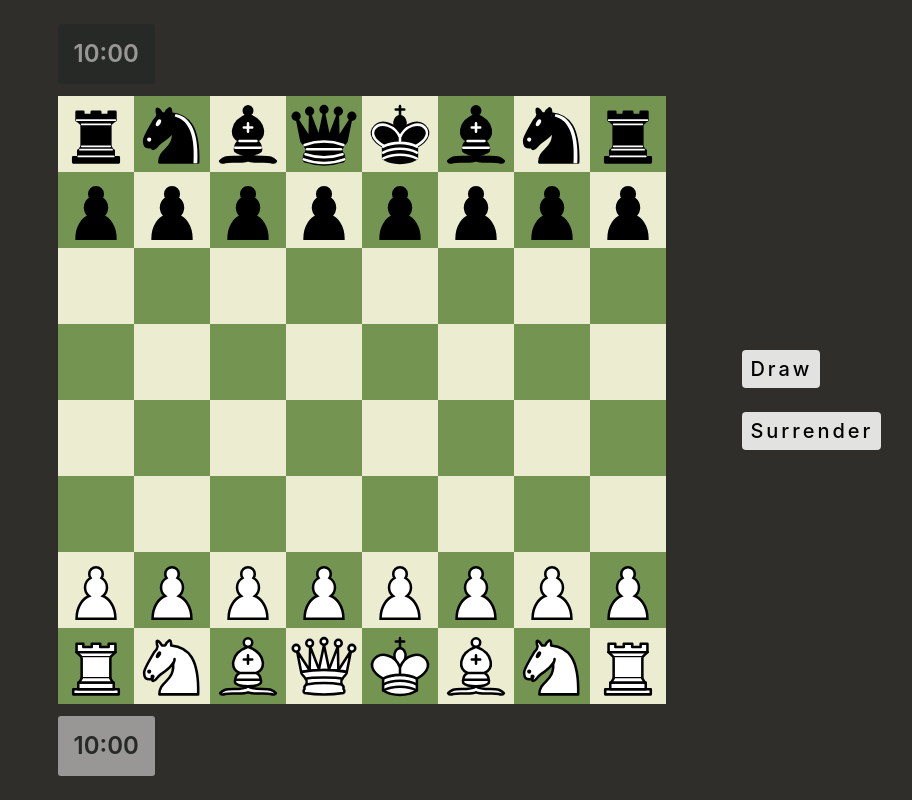
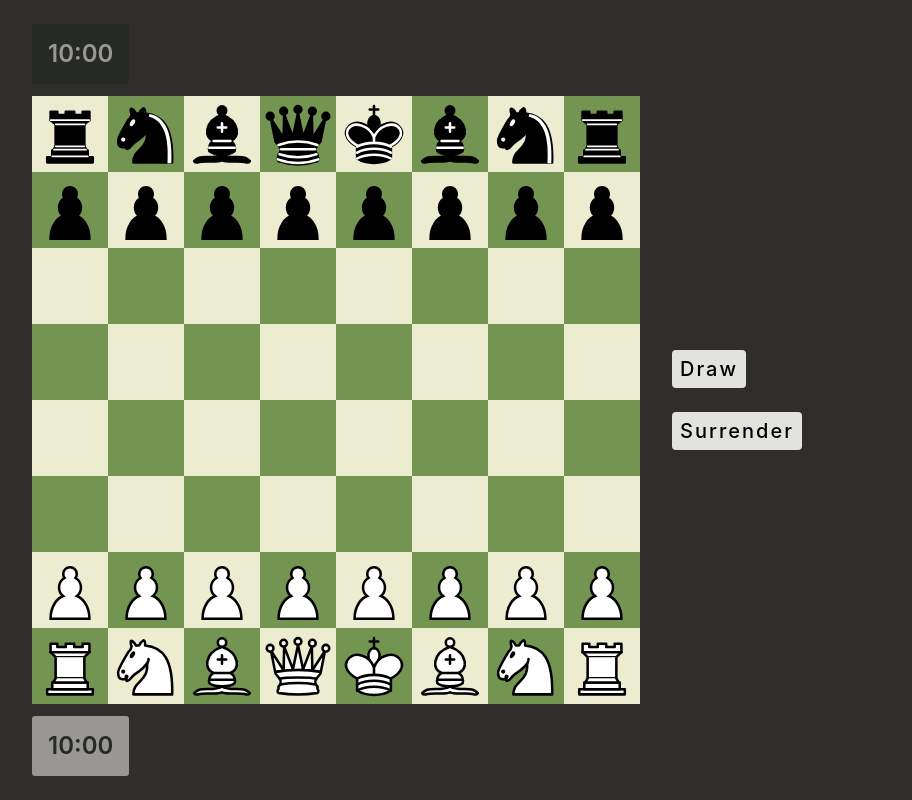
Before and after one commit to ivantelizhenko/chess, a React (Vite) app: page / in a window 1280 px wide. Shown: the whole page, without its empty margins (256-1168 px from the left). Built offline with nearby package versions, Linux system fonts and the light colour scheme.

Commit message:
small refactoring

```diff
--- a/src/components/Button.tsx
+++ /dev/null
@@ -1,8 +0,0 @@
-import styled from 'styled-components';
-
-const ButtonDefault = styled.button`
-  border: none;
-  background-color: transparent;
-`;
-
-export default ButtonDefault;
--- /dev/null
+++ b/src/components/Chess/Buttons.tsx
@@ -0,0 +1,47 @@
+import styled from 'styled-components';
+import DefaultButton from '../DefaultButton';
+
+function Buttons() {
+  return (
+    <Wrapper>
+      <ChessButton>
+        <span>Draw</span>
+      </ChessButton>
+      <ChessButton>
+        <span>Surrender</span>
+      </ChessButton>
+    </Wrapper>
+  );
+}
+
+const Wrapper = styled.div`
+  align-self: center;
+  display: grid;
+  row-gap: 24px;
+  grid-area: buttons;
+  justify-self: start;
+`;
+
+const ChessButton = styled(DefaultButton)`
+  background-color: var(--color-gray-100);
+  padding: 4px 8px;
+  display: flex;
+  gap: 12px;
+  border-radius: 4px;
+
+  font-size: 1.25rem;
+  letter-spacing: 2px;
+  font-weight: 500;
+
+  transition: background-color 0.2s;
+
+  &:hover {
+    text-decoration: underline;
+  }
+
+  &:active {
+    background-color: var(--color-gray-300);
+  }
+`;
+
+export default Buttons;
--- a/src/components/Chess/ChessEnviroment.tsx
+++ b/src/components/Chess/ChessEnviroment.tsx
@@ -1,29 +1,23 @@
 import styled from 'styled-components';
 import ChessBoard from './ChessBoard';
-import ButtonDefault from '../Button';
+
+import Buttons from './Buttons';
+import Time from './Time';
 
 function ChessEnviroment() {
   return (
     <Wrapper>
-      <TimeBlack>10:00</TimeBlack>
+      <Time type="b">10:00</Time>
       <ChessBoard />
-      <TimeWhite>10:00</TimeWhite>
-
-      <ButtonsBox>
-        <IconButton>
-          <span>Draw</span>
-        </IconButton>
-        <IconButton>
-          <span>Surrender</span>
-        </IconButton>
-      </ButtonsBox>
+      <Time type="w">10:00</Time>
+      <Buttons />
     </Wrapper>
   );
 }
 
 const Wrapper = styled.div`
   display: grid;
-  grid-template-columns: 1fr 3fr 1fr;
+  grid-template-columns: minmax(0, 1fr) 3fr 1.5fr;
   grid-template-rows: auto minmax(0, 1fr) auto;
   grid-template-areas:
     '. timeBlack buttons'
@@ -35,55 +29,4 @@ const Wrapper = styled.div`
   min-height: 0;
 `;
 
-const Time = styled.div`
-  padding: 12px 16px;
-  width: fit-content;
-  height: fit-content;
-  border-radius: 3px;
-  font-weight: 600;
-  font-size: 1.5rem;
-`;
-
-const TimeBlack = styled(Time)`
-  background-color: var(--color-gray-900);
-  color: var(--color-gray-400);
-  grid-area: timeBlack;
-`;
-const TimeWhite = styled(Time)`
-  color: var(--color-gray-900);
-  background-color: var(--color-gray-400);
-  grid-area: timeWhite;
-`;
-
-const ButtonsBox = styled.div`
-  align-self: center;
-  display: grid;
-  row-gap: 24px;
-  grid-area: buttons;
-  justify-self: start;
-`;
-
-const IconButton = styled(ButtonDefault)`
-  background-color: var(--color-gray-100);
-  padding: 4px 8px;
-  display: flex;
-  gap: 12px;
-  border-radius: 4px;
-  width: fit-content;
-
-  font-size: 1.25rem;
-  letter-spacing: 3px;
-  font-weight: 500;
-
-  transition: background-color 0.2s;
-
-  &:hover {
-    text-decoration: underline;
-  }
-
-  &:active {
-    background-color: var(--color-gray-300);
-  }
-`;
-
 export default ChessEnviroment;
--- /dev/null
+++ b/src/components/Chess/Time.tsx
@@ -0,0 +1,32 @@
+import { ReactNode } from 'react';
+import styled from 'styled-components';
+
+const times = {
+  w: {
+    color: 'var(--color-gray-900)',
+    backgroundColor: 'var(--color-gray-400)',
+    gridArea: 'timeWhite',
+  },
+  b: {
+    color: 'var(--color-gray-400)',
+    backgroundColor: 'var(--color-gray-900)',
+    gridArea: 'timeBlack',
+  },
+};
+
+function Time({ children, type }: { children: ReactNode; type: 'w' | 'b' }) {
+  const style = times[type];
+
+  return <Wrapper style={style}>{children}</Wrapper>;
+}
+
+const Wrapper = styled.div`
+  padding: 12px 16px;
+  width: fit-content;
+  height: fit-content;
+  border-radius: 3px;
+  font-weight: 600;
+  font-size: 1.5rem;
+`;
+
+export default Time;
--- /dev/null
+++ b/src/components/DefaultButton.tsx
@@ -0,0 +1,10 @@
+import styled from 'styled-components';
+
+const DefaultButton = styled.button`
+  border: none;
+  background-color: transparent;
+  width: fit-content;
+  height: fit-content;
+`;
+
+export default DefaultButton;
--- a/src/components/Promotion.tsx
+++ b/src/components/Promotion.tsx
@@ -1,7 +1,7 @@
 import styled from 'styled-components';
 import Piece from './Chess/Piece';
 import { PieceFigures } from './Chess/types/ChessTypes';
-import ButtonDefault from './Button';
+import ButtonDefault from './DefaultButton';
 import { useAppDispatch, useAppSelector } from '../store';
 import { doPromotion } from './Chess/chessSlice';
 
```
